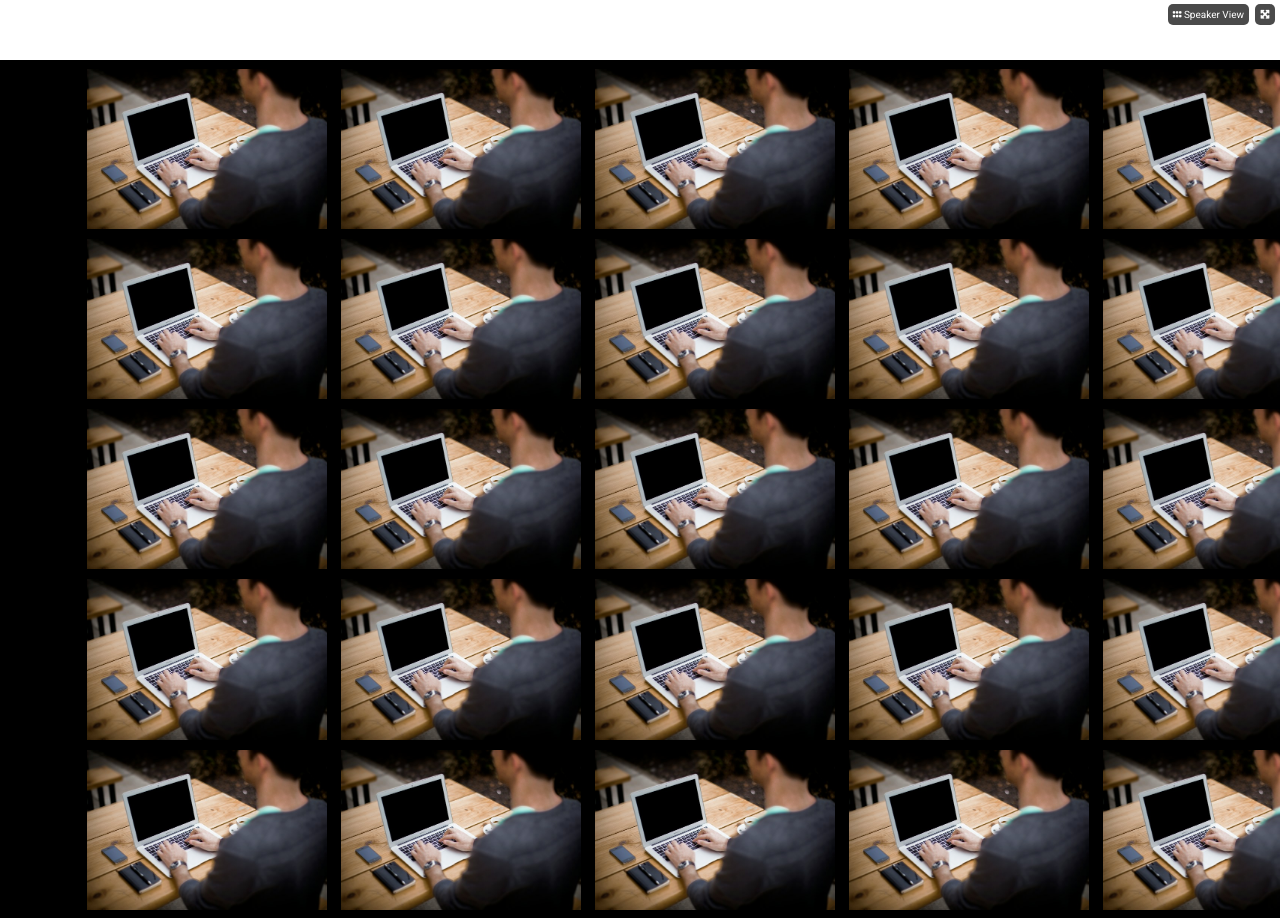
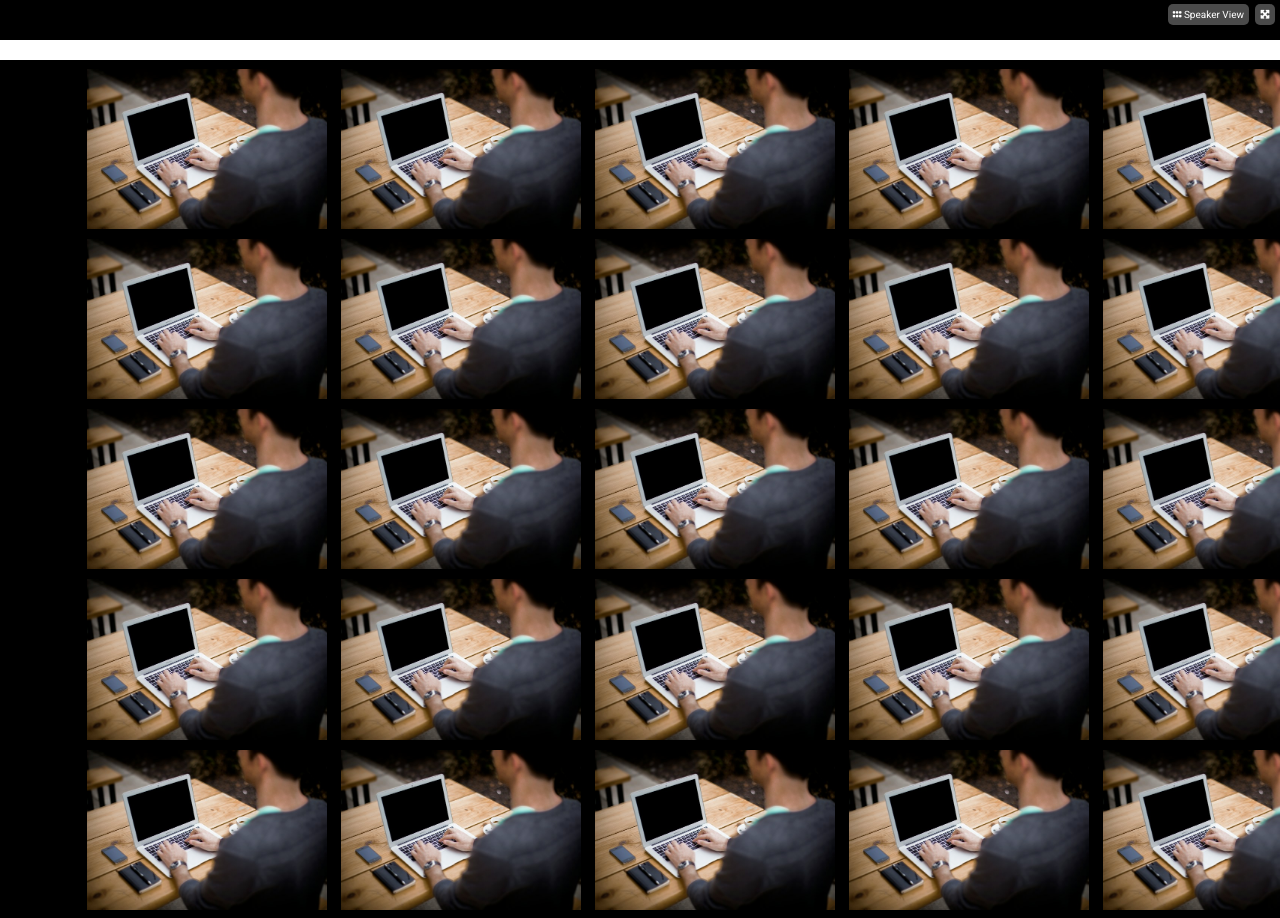
Before and after one commit to MattiaGiarrusso/html-css-zoom, a plain HTML site: page index.html in a window 1280 px wide. Shown: the top 918 px of the page. Drawn offline with Linux system fonts and the light colour scheme.

Commit message:
Feat css

```diff
--- a/style.css
+++ b/style.css
@@ -53,7 +53,7 @@ img {
 -------------------*/
 
 header {
-    /* background-color: grey; */
+    background-color: black;
     height: 40px;
     display: flex;
     flex-direction: row-reverse;
```
